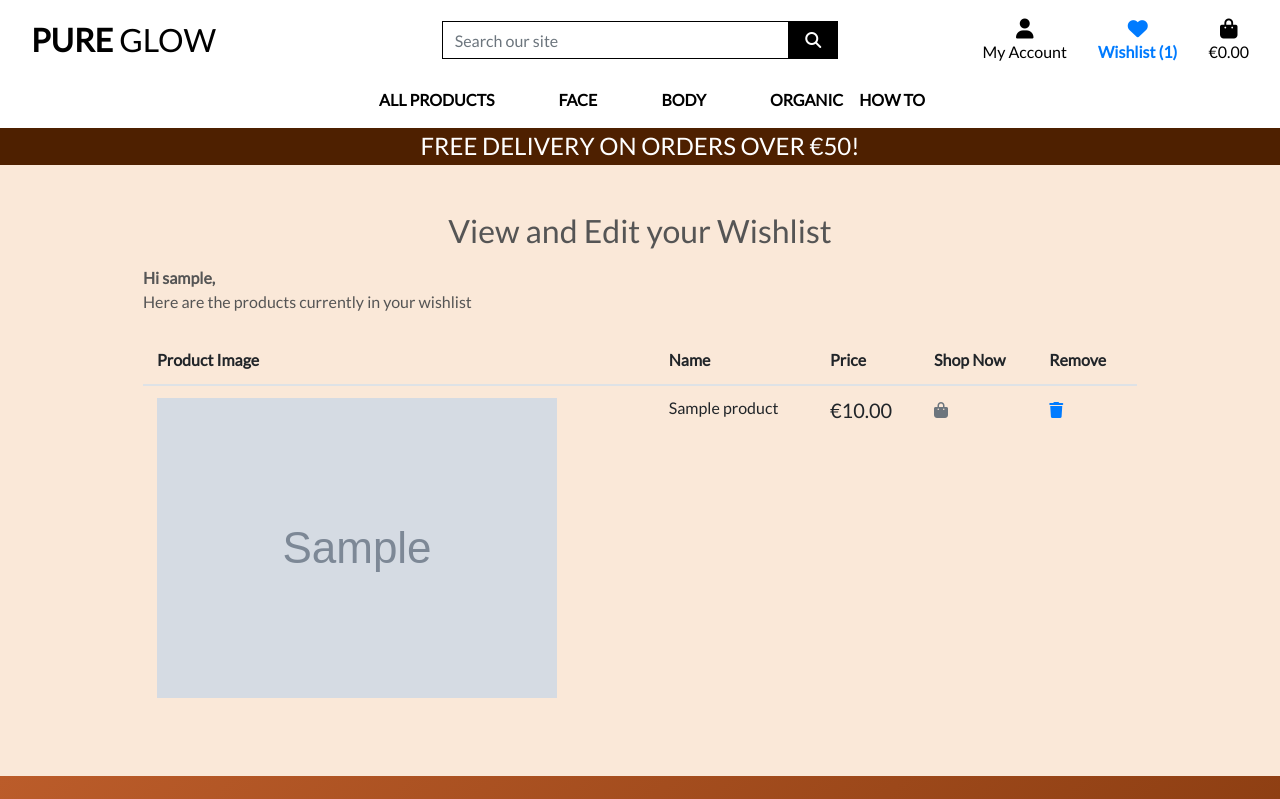
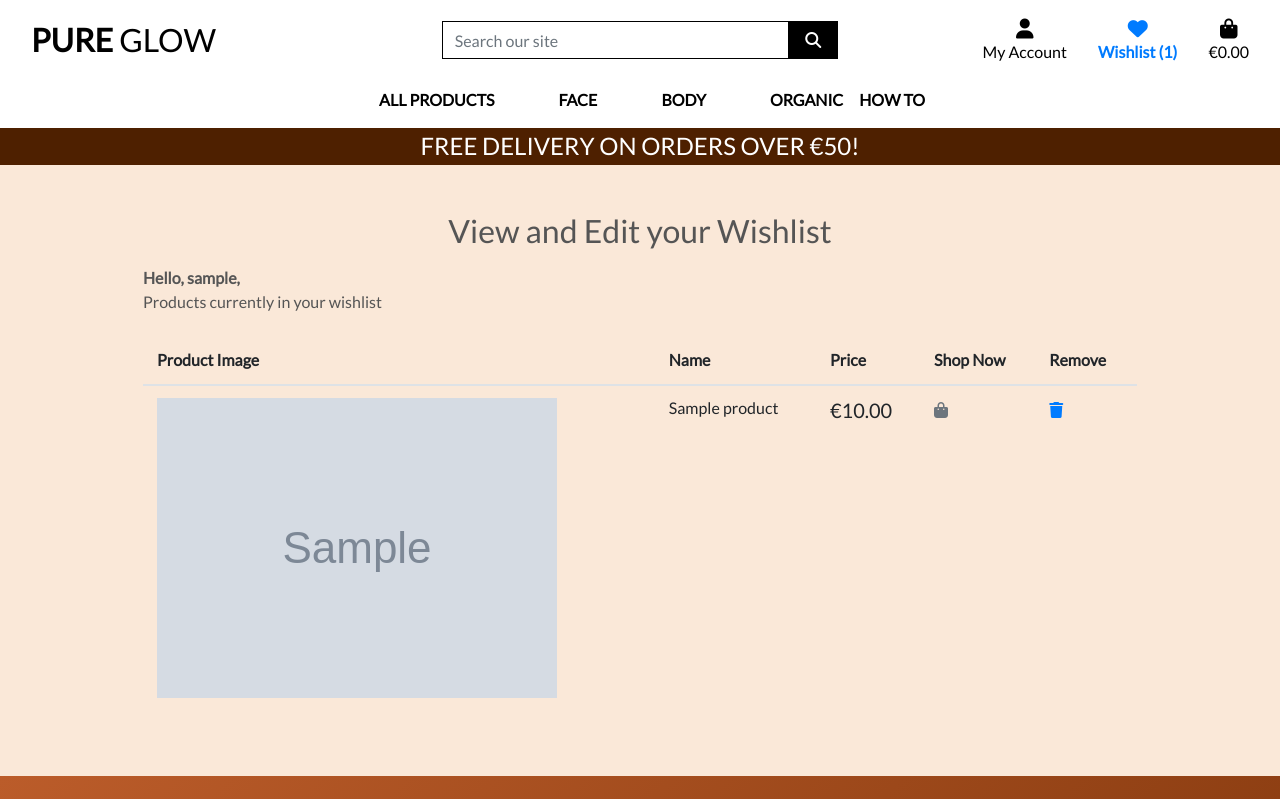
Before and after one commit to RozWelch/pureglow, a Django app: page /wishlist/ in a window 1280 px wide. Shown: the top 799 px of the page. Run offline with Django 3.2, Linux system fonts and the light colour scheme; a user stored in the database is signed in; tables that the repository leaves empty hold one stand-in row (values such as "Sample post"); grey boxes marked "Sample" are stand-in pictures; some libraries are stand-ins or nearby versions.

```diff
--- a/wishlist/templates/wishlist/wishlist.html
+++ b/wishlist/templates/wishlist/wishlist.html
@@ -16,15 +16,15 @@
     <div class="container mb-1">
         <div class="row">
             <div class="col">
-                <!-- PAGE HEADING -->
+                <!-- Page heading -->
                 <h2 class="display-5 brand-font-alt text-center mt-5 mb-3">View and Edit your Wishlist</h2>
             </div>
         </div>
         <div class="row">
             <div class="col-12">
-                <p class="font-weight-bold mb-0">Hi {{ user.username }},</p>
+                <p class="font-weight-bold mb-0">Hello, {{ user.username }},</p>
                 {% if wishlist %}
-                <p>Here are the products currently in your wishlist</p>
+                <p>Products currently in your wishlist</p>
                 {% else %}
                 <p class="mt-1">Your wishlist is empty</p>
                 <!-- Link to continue shopping -->
@@ -59,7 +59,7 @@
                         <td class="wishlist-td" data-label="Product: ">
                             <!-- Product image -->
                             {% if product.product.image %}
-                            <img class="product-image-sm" src="{{ product.product.image.url }}" alt="{{ product.product.name }}">
+                            <img class="product-image_small" src="{{ product.product.image.url }}" alt="{{ product.product.name }}">
                             {% else %}
                             <img class="" src="{{ MEDIA_URL }}noimage.png" alt="{{ product.product.name }}">
                             {% endif %}
```
